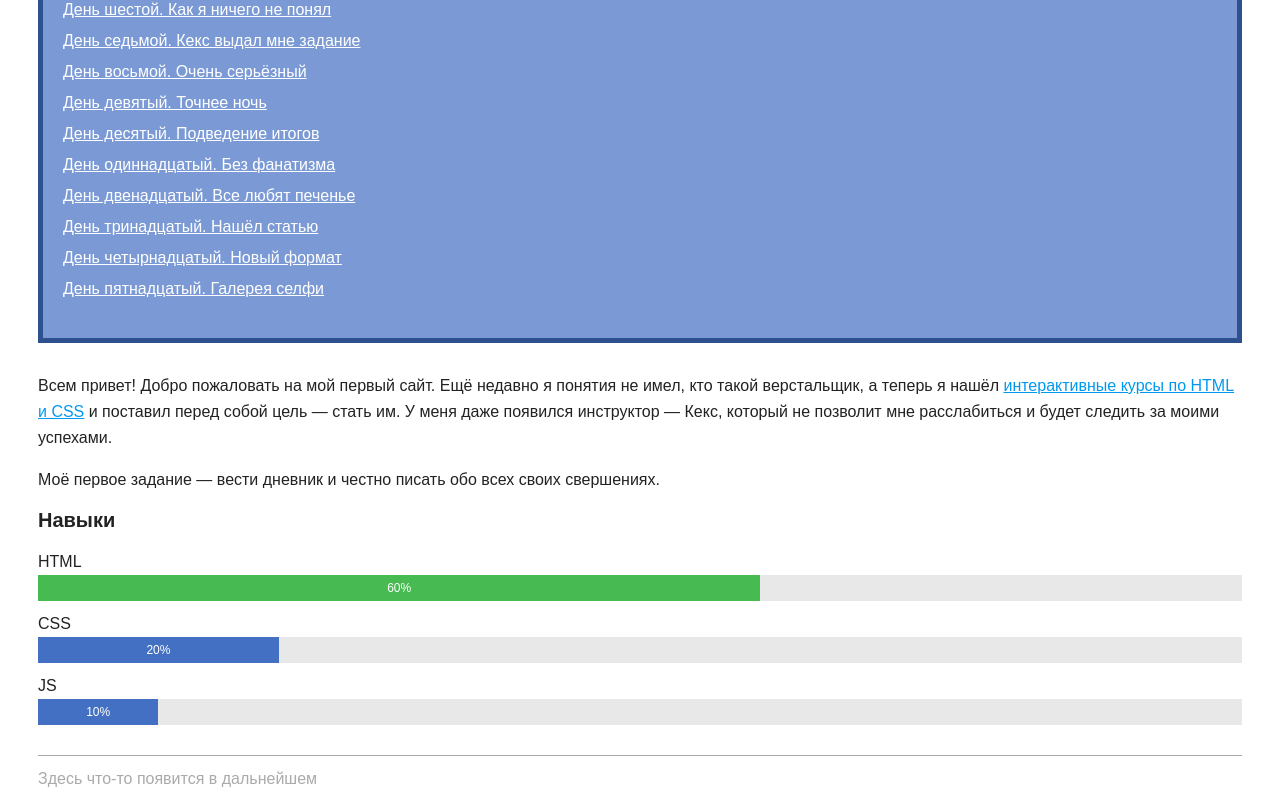
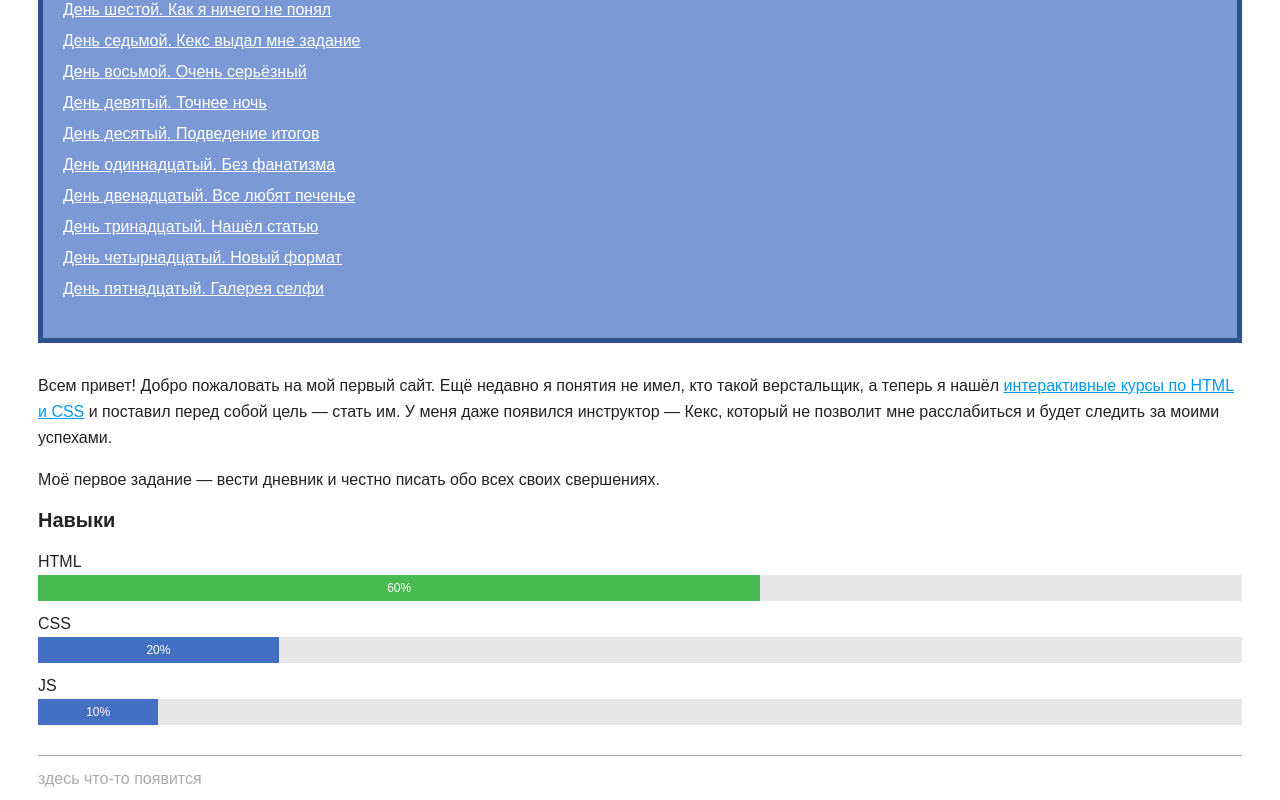
Before and after one commit to elizaveta1101/my-first-site, a plain HTML site: page index.html in a window 1280 px wide. Shown: the part 401-1201 px from the top of the page. Drawn offline with Linux system fonts and the light colour scheme.

Commit message:
Update index.html

```diff
--- a/index.html
+++ b/index.html
@@ -50,7 +50,7 @@
       </section>
     </main>
     <footer>
-      Здесь что-то появится в дальнейшем
+      здесь что-то появится
     </footer>
   </body>
 </html>
```
